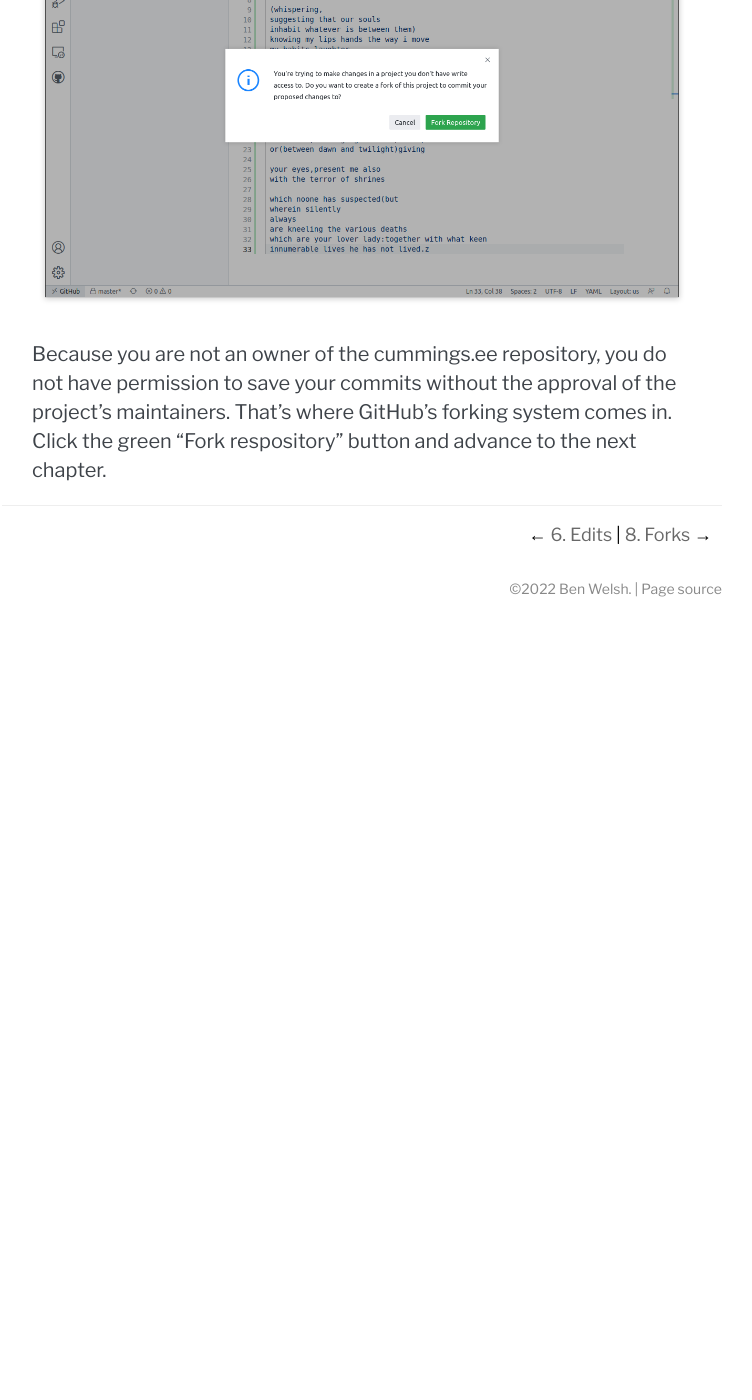
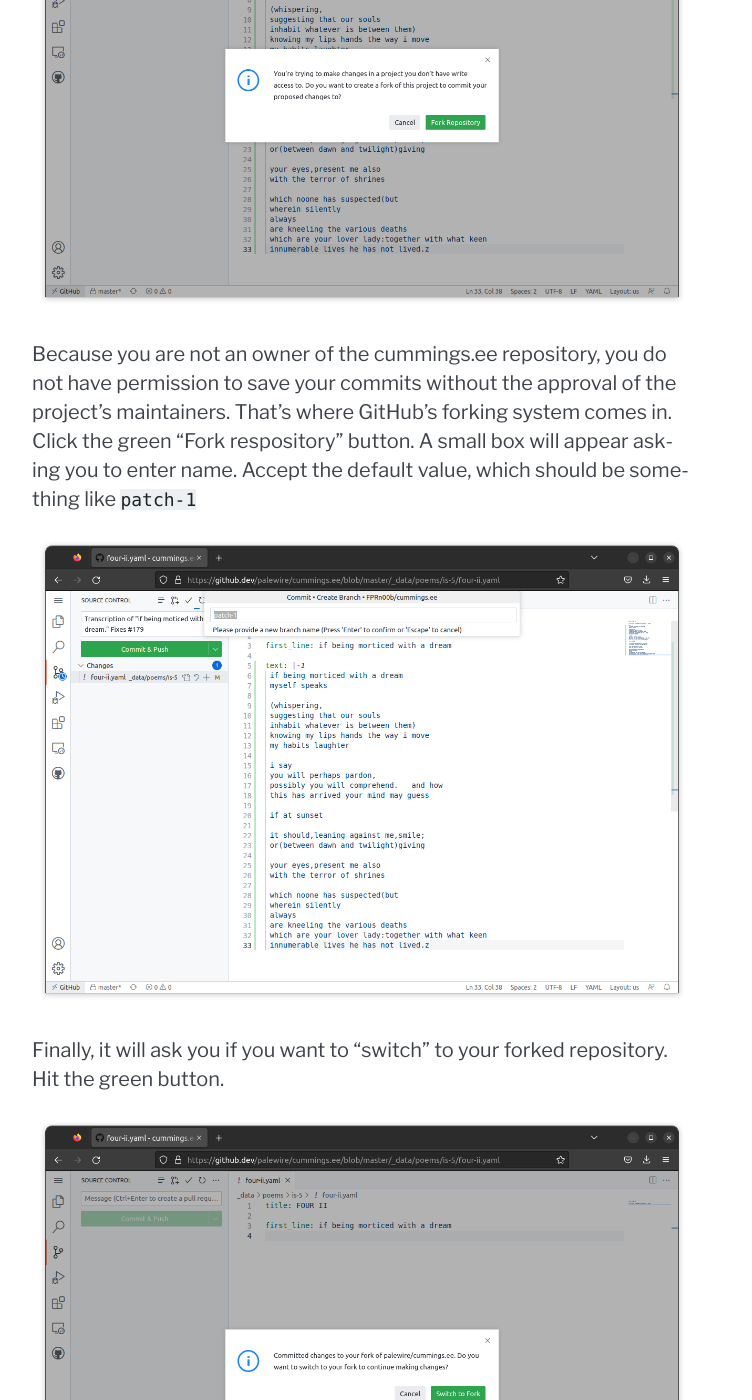
Before and after one commit to palewire/first-pull-request, a Sphinx documentation site: the page built from docs/commits.md, in a window 1280 px wide and 1400 px high, scrolled down 1951 px. Shown: the whole window, without its empty margins (388-1140 px from the left). Built offline with Sphinx 7.4.7, drawn with Linux system fonts in a browser that asks for light colours; before the commit the page ends 2581 px from its top, so only the background shows below that; some of the changed text lies outside the part shown.

Commit message:
commit chapter tweaks

```diff
--- a/docs/commits.md
+++ b/docs/commits.md
@@ -25,4 +25,12 @@ Draft something similar, customized to fit your poem and issue number. Then ente
 
 ![Fork popup](_static/img/fork-popup.png)
 
-Because you are not an owner of the cummings.ee repository, you do not have permission to save your commits without the approval of the project's maintainers. That's where GitHub's forking system comes in. Click the green "Fork respository" button and advance to the next chapter.
+Because you are not an owner of the cummings.ee repository, you do not have permission to save your commits without the approval of the project's maintainers. That's where GitHub's forking system comes in. Click the green "Fork respository" button. A small box will appear asking you to enter name. Accept the default value, which should be something like `patch-1`
+
+![Naming the fork](_static/img/name-fork.png)
+
+Finally, it will ask you if you want to "switch" to your forked repository. Hit the green button.
+
+![Switching to fork](_static/img/switch-fork.png)
+
+Once the page reloads, you should hit the menu button in the upper left and select the "Go to repository" option at the bottom of the pulldown.
```
Also changed, not shown: docs/forks.md (+2 -0 lines), docs/_static/img/fork.png (added), docs/_static/img/name-fork.png (added), docs/_static/img/switch-fork.png (added).
